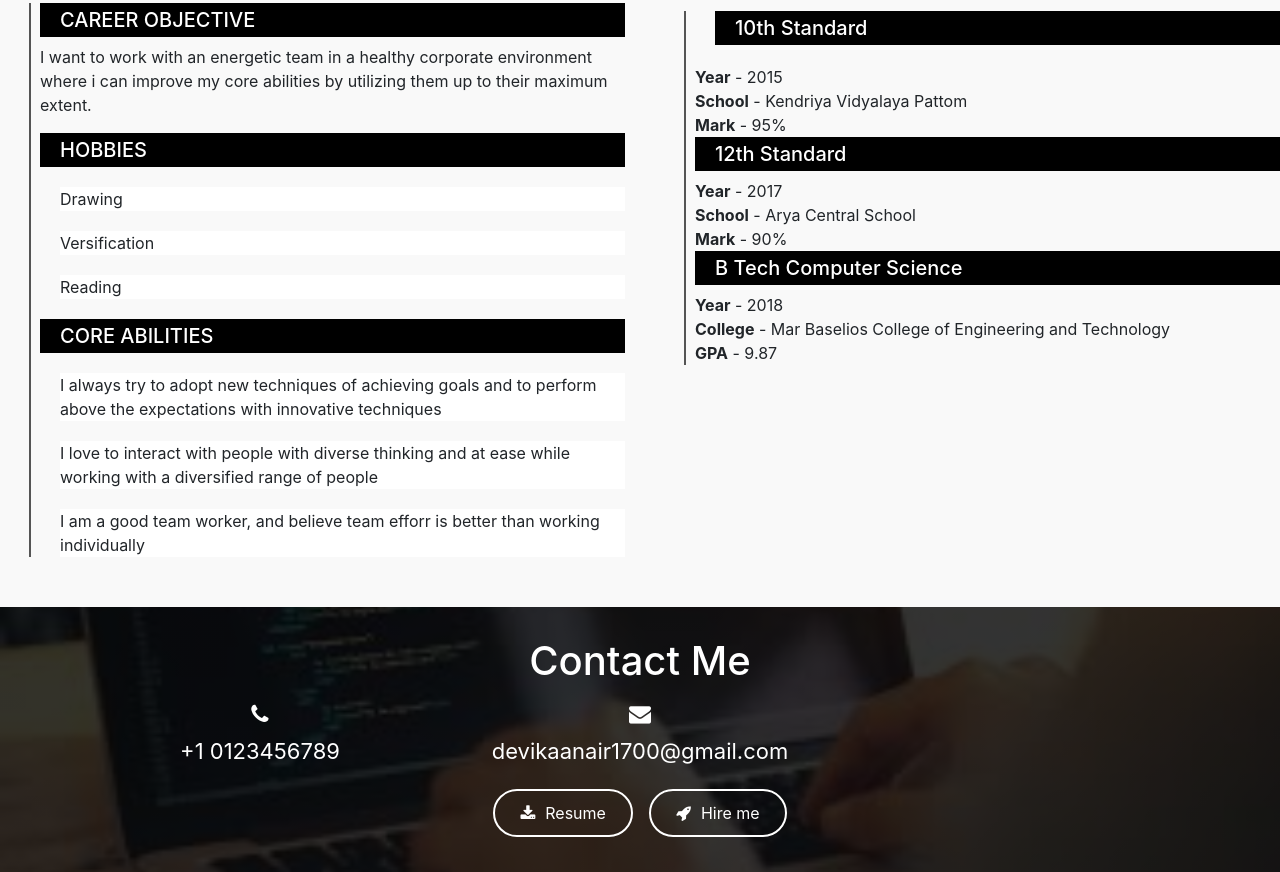
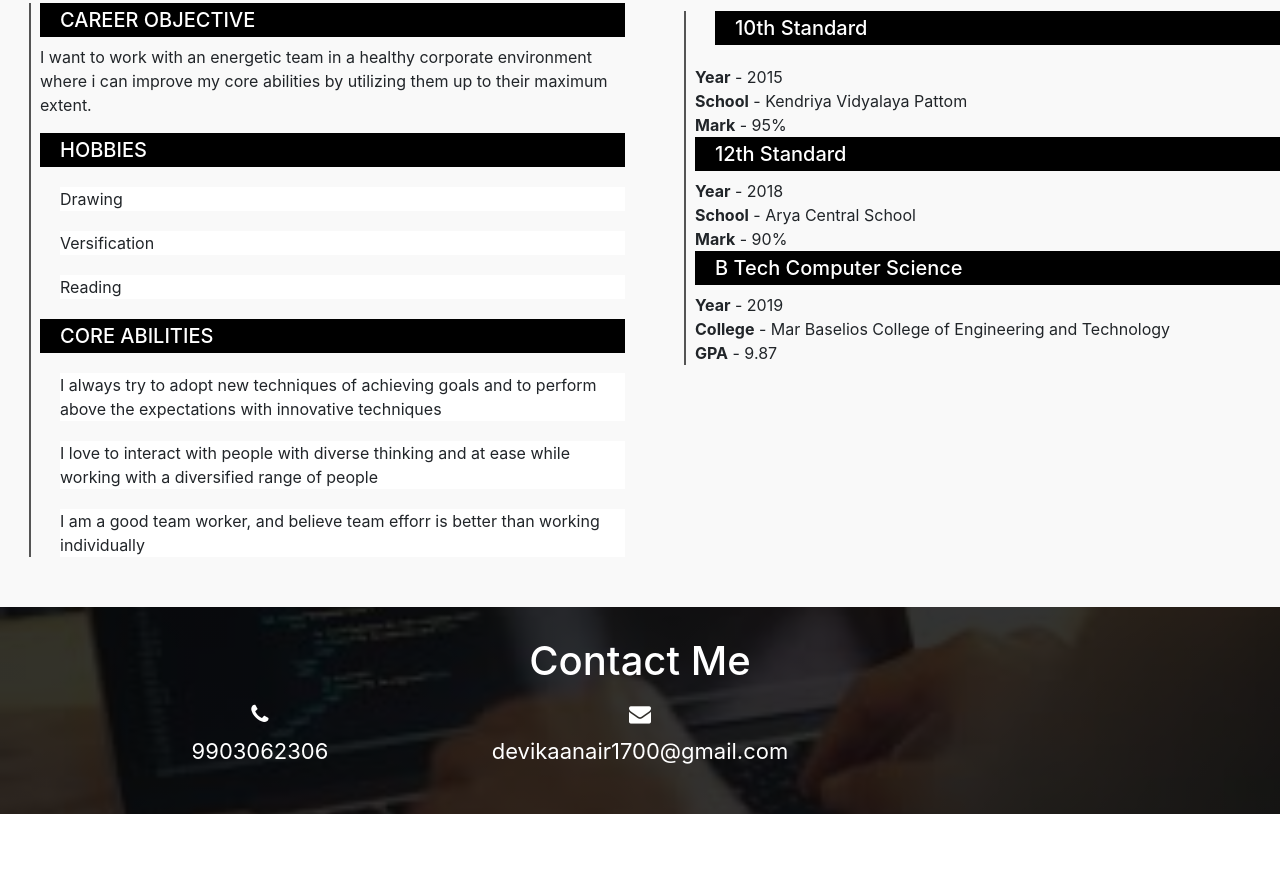
Before and after one commit to Devika-A-Nair/Studyjam, a plain HTML site: page index.html in a window 1280 px wide. Shown: the part 1499-2371 px from the top of the page. After the commit the page ends 2313 px from the top, so only its background shows below. Drawn offline with nearby package versions, Linux system fonts and the light colour scheme; some packages are replaced by stand-ins of ours; a script that the page names is missing.

Commit message:
Update index.html

```diff
--- a/index.html
+++ b/index.html
@@ -108,11 +108,11 @@
 <b>School</b> - Kendriya Vidyalaya Pattom<br>
 <b>Mark</b> - 95%
 <h5>12th Standard</h5>
-<b>Year</b> - 2017<br>
+<b>Year</b> - 2018<br>
 <b>School</b> - Arya Central School<br>
 <b>Mark</b> - 90%<br>
 <h6>B Tech Computer Science</h6>
-<b>Year</b> - 2018<br>
+<b>Year</b> - 2019<br>
 <b>College</b> - Mar Baselios College of Engineering and Technology<br>
 <b>GPA</b> - 9.87<br>
 
@@ -128,15 +128,13 @@
 <div class="row">
 <div class="col-md-4">
 <i class="fa fa-phone"></i>
-<p>+1 0123456789</p>
+<p>9903062306</p>
 </div>
 <div class="col-md-4">
 <i class="fa fa-envelope"></i>
 <p>devikaanair1700@gmail.com</p>
 </div>
 </div>
-<button type="button" class="btn btn-primary"><i class="fa fa-download"></i>Resume</button>
-<button type="button" class="btn btn-primary"><i class="fa fa-rocket"></i>Hire me</button>
 </div>
 </div>
 </section>
```
